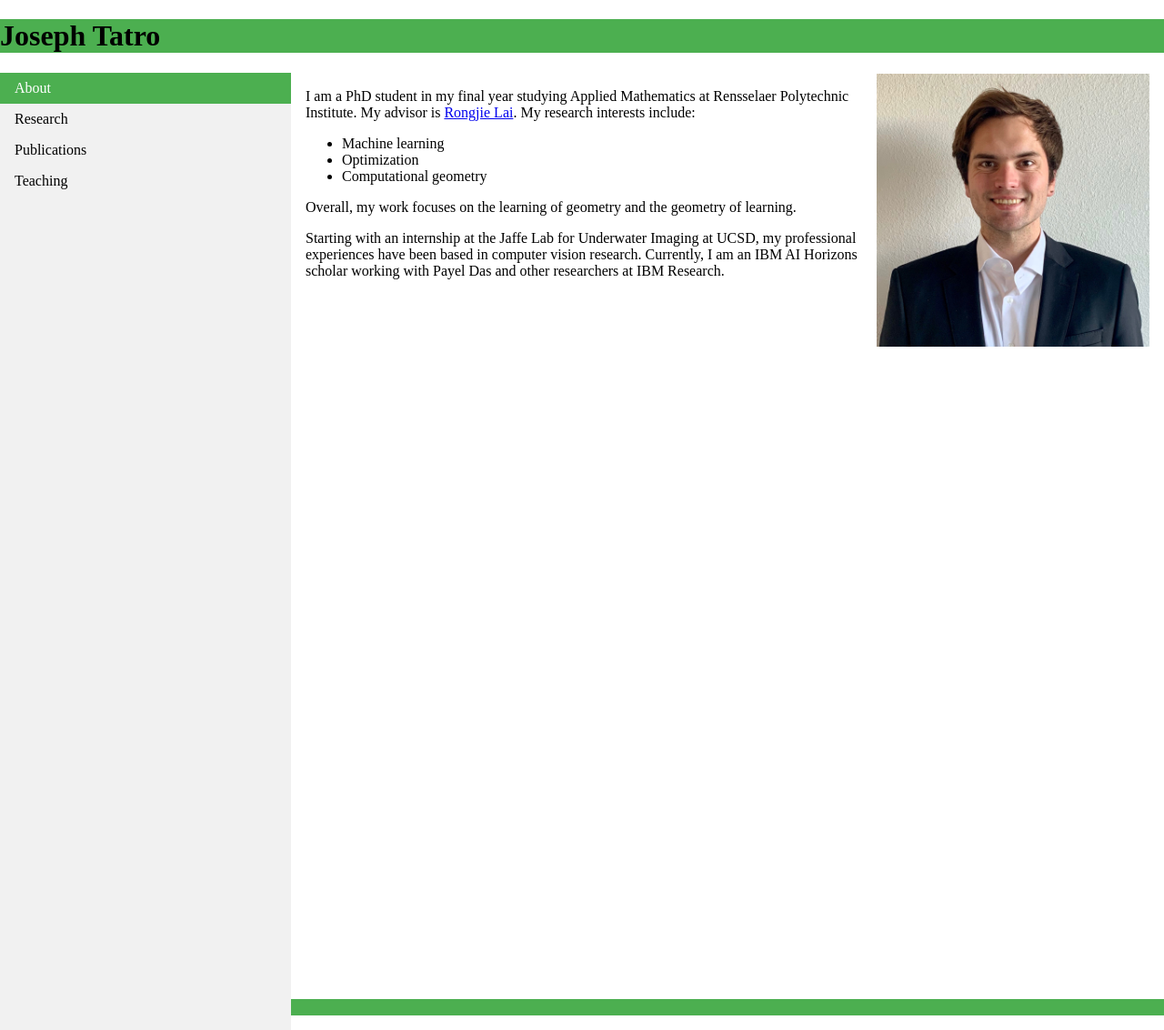
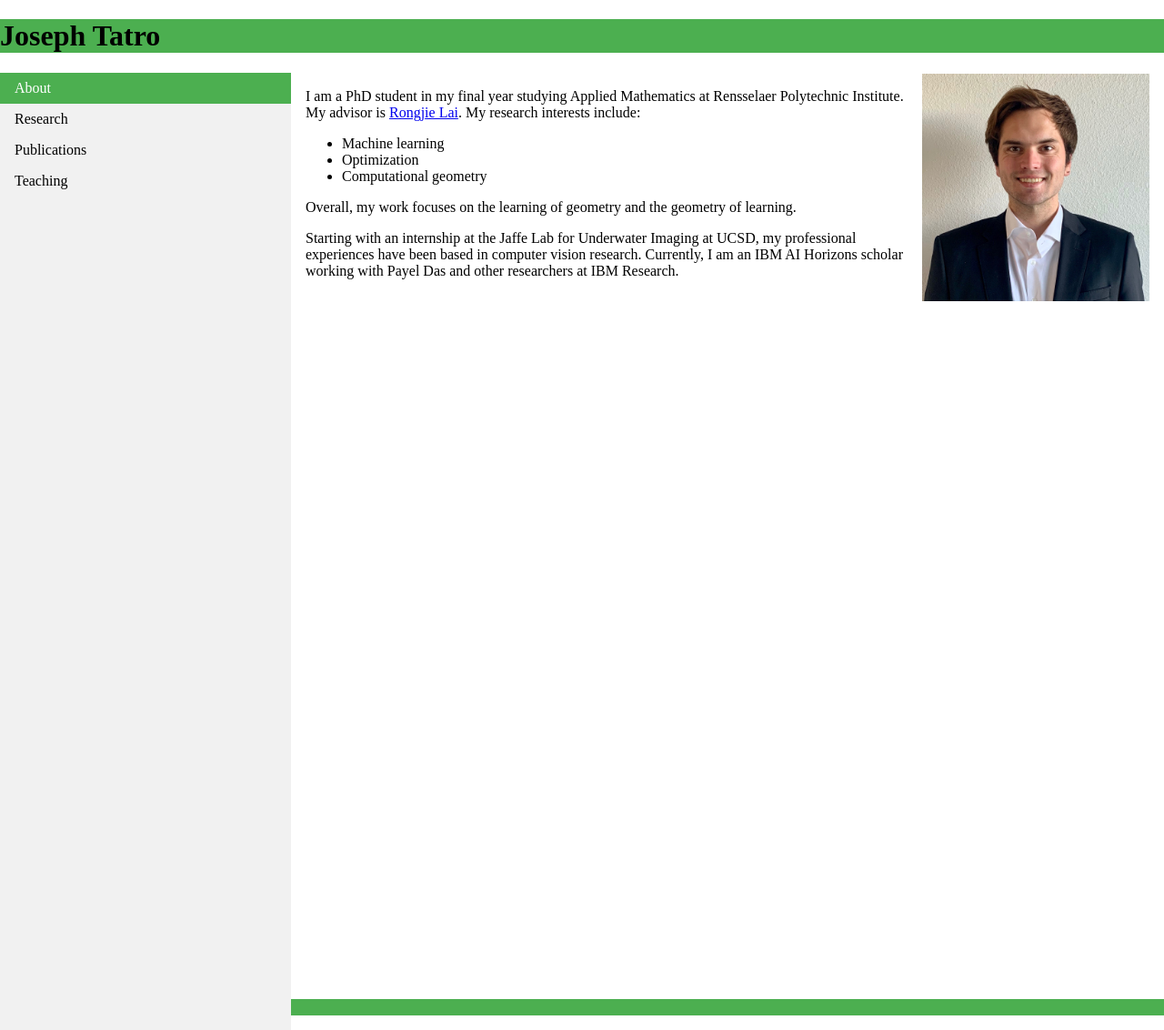
Before and after one commit to tatron/tatron.github.io, a Jekyll site: the page built from index.html, in a window 1280 px wide and 1132 px high. Shown: the whole window at 91% size. Built offline with Jekyll 4.4.1, drawn with Linux system fonts in a browser that asks for light colours.

Commit message:
Update index.html

```diff
--- a/index.html
+++ b/index.html
@@ -14,7 +14,7 @@
 
 <div class="content">
 
-  <img style="float: right;width:300px;height:300px;" src="https://raw.githubusercontent.com/tatron/tatron.github.io/master/IMG_1451(1).jpg" alt="A picture of Joey Tatro">
+  <img style="float: right;width:250px;height:250px;" src="https://raw.githubusercontent.com/tatron/tatron.github.io/master/IMG_1451(1).jpg" alt="A picture of Joey Tatro">
 
   <p> I am a PhD student in my final year studying Applied Mathematics at Rensselaer Polytechnic Institute. My advisor is <a href="http://homepages.rpi.edu/~lair/">Rongjie Lai</a>. My research interests include:
   <ul>
```
